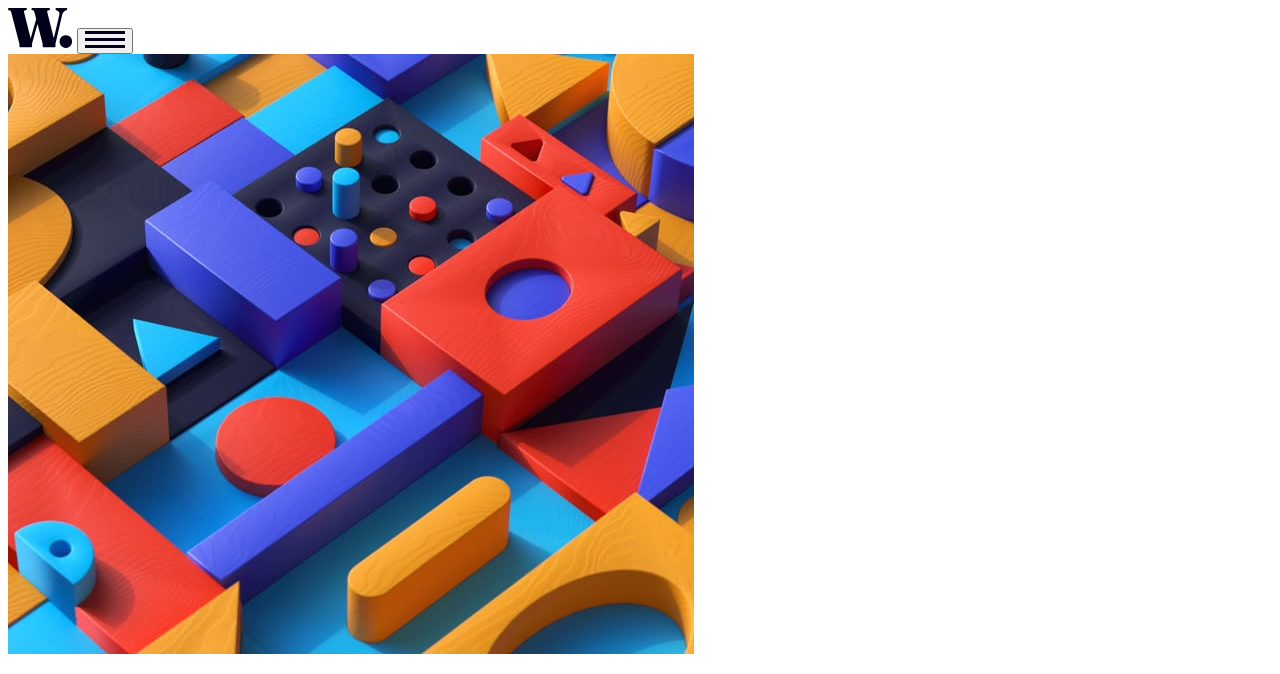
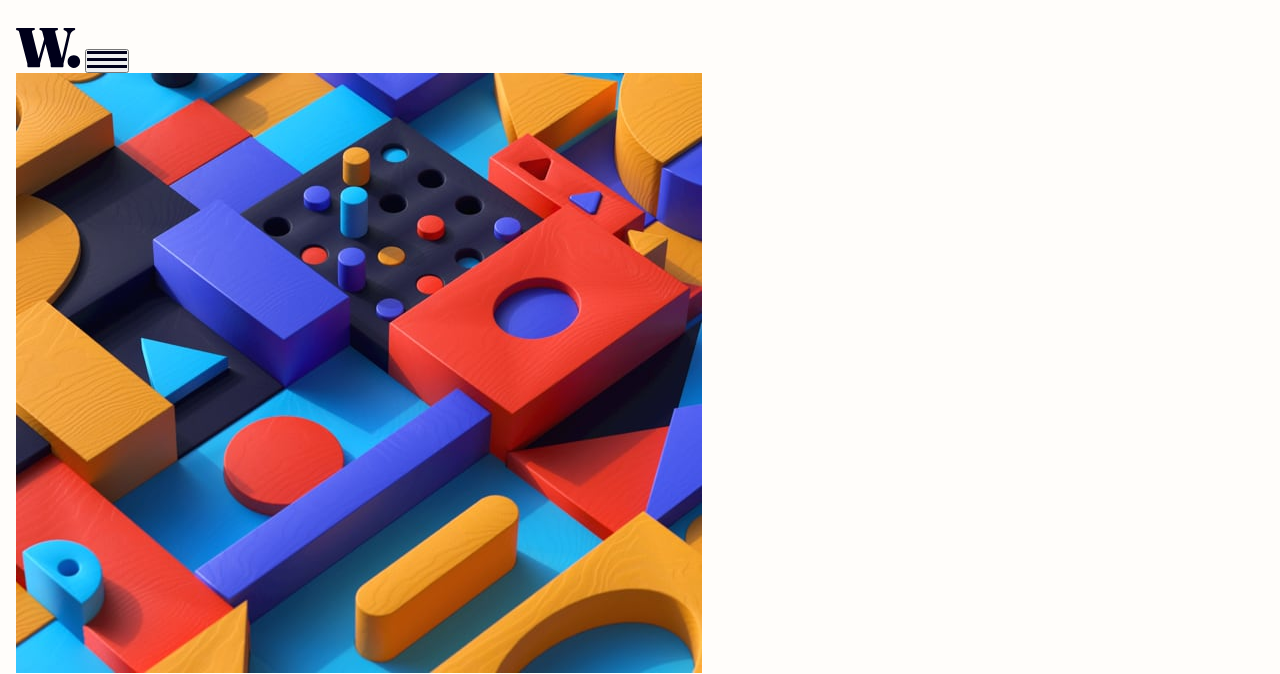
Before and after one commit to Pedrinho0305/noticias-pedro-henrique, a plain HTML site: page index.html in a window 1280 px wide. Shown: the top 674 px of the page. Drawn offline with Linux system fonts and the light colour scheme.

Commit message:
Início do CSS, criação das variáveis de cor e ajuste do header do HMTL

```diff
--- a/index.html
+++ b/index.html
@@ -3,10 +3,11 @@
 <head>
     <meta charset="UTF-8">
     <meta name="viewport" content="width=device-width, initial-scale=1.0">
+    <link rel="stylesheet" href="style.css">
     <title>W.Notícias</title>
 </head>
 <body>
-    <header>
+    <header class="header-mobile">
         <img src="./assets/images/logo.svg" alt="logo do site de notícias W.">
 
         <button>
--- /dev/null
+++ b/style.css
@@ -0,0 +1,22 @@
+*{
+    margin: 0;
+    padding: 0;
+    box-sizing: border-box;
+}
+
+:root{
+    --almost-white: #fffdfa;
+    --dark-blue: #00001a;
+    --gunmetal: #5e607a;
+    --vermillion: #f15d51;
+    --yellow: #e9aa52;
+    --silver: #c5c6ce;
+}
+body{
+    padding: 1.75rem 1rem;
+    background-color: var(--almost-white);
+}
+
+.header-mobile{
+
+}
```
